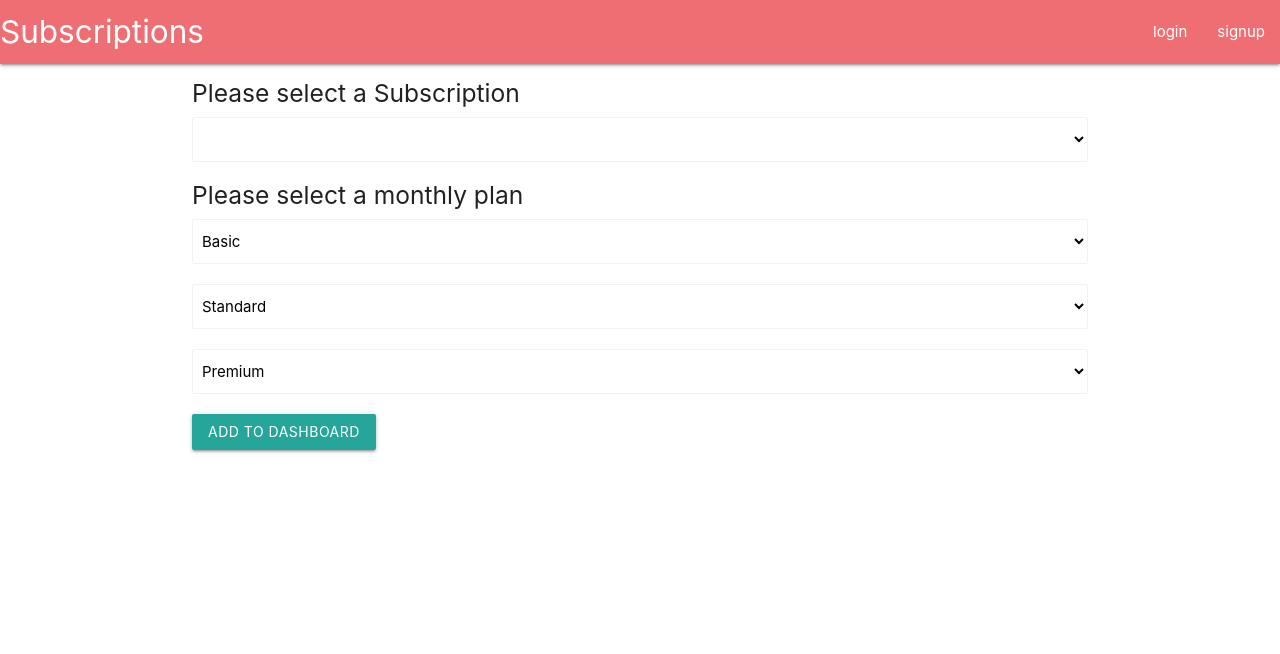
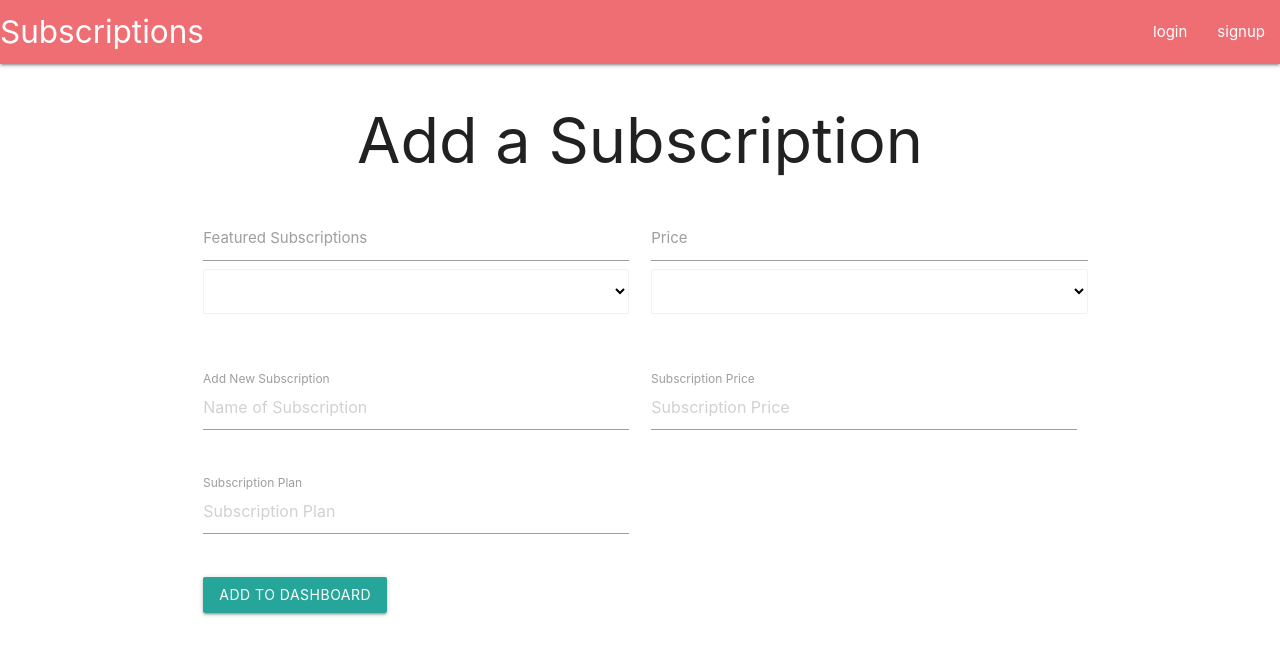
Before and after one commit to Aikeh2021/subscription-manager, a React (Create React App) app in the folder client/: page /subscriptions in a window 1280 px wide. Shown: the top 654 px of the page. Built offline with nearby package versions, Linux system fonts and the light colour scheme.

Commit message:
Updated the subscriptions form. Created featured subscriptions and the featured subscription price in a drop down.

```diff
--- a/client/src/containers/Subscriptions/Subscriptions.jsx
+++ b/client/src/containers/Subscriptions/Subscriptions.jsx
@@ -2,73 +2,73 @@ import React from 'react';
 
 const Subscriptions = () => {
     return (
-      <div>
 <div className="container">
-        <h5> Please select a Subscription </h5>
-<div class="row">
-<label></label>
-<select class="browser-default" enabled>
-<option value="enabled" enabled value></option>
+ <div className="row">
+<div> <h1 className="center-align">Add a Subscription</h1>
+    <form className="col s12">
+    <div className="row">
+
+        <div className="input-field col s6">
+        <input id="featured"/>
+        <label htmlFor= "featured Subscriptions">Featured Subscriptions </label>
+  <select className="browser-default">
+    <option value="" disabled selected></option>
     <option value="1">Hulu</option>
+    <option value="3">Spotify</option>
     <option value="2">Netflix</option>
     <option value="3">Amazon</option>
-<option value="3">Apple music</option>
-</select>
-</div>
-</div>
-<div className="container">
-        <h5> Please select a monthly plan </h5>
-<div class="row">
-<label></label>
-<select class="browser-default" enabled>
-<option value="enabled" enabled value>Basic</option>
-<option value="1">$5:99</option>
-<option value="2">$8.99</option>
-<option value="3">$12.99</option>
+    <option value="3">Apple Music</option>
 
   </select>
-</div>
+    <label></label>
+
         </div>
 
-<div className="container">
-        <h5>  </h5>
-<div class="row">
-<label></label>
-<select class="browser-default" enabled>
-<option value="enabled" enabled value>Standard</option>
-<option value="1">$5:99</option>
-<option value="2">$8.99</option>
-<option value="3">$13.99</option>
+        <div className="row">
 
-</select>
-</div>
-</div>
-
-
-<div className="container">
-        <h5> </h5>
-<div class="row">
-<label></label>
-<select class="browser-default" enabled>
-<option value="enabled" enabled value>Premium</option>
-<option value="1">$11.99</option>
-<option value="2">$17.99</option>
+        <div className="input-field col s6">
+        <input id="featured"/>
+        <label htmlFor= "featured subscription price">Price</label>
+  <select className="browser-default">
+    <option value="" disabled selected></option>
+    <option value="1">$5.99</option>
+    <option value="3">$8.99</option>
+    <option value="2">$12.99</option>
+    <option value="3">$17.99</option>
     <option value="3">$25.99</option>
 
   </select>
-
-
+    <label></label>
   </div>
-<div>
-  <button className="btn waves-effect waves-light" type="submit" name="action">Add to dashboard
-
+        </div>
+        </div>
+      {/* </div> */}
+      <div className="row">
+        <div className="input-field col s6">
+          <input placeholder="Name of Subscription" id="subscription" type="text"/>
+          <label htmlFor="subscription">Add New Subscription</label>
+        </div>
+        <div className="input-field col s6">
+        <input placeholder="Subscription Price" id="price" type="text"/>
+          <label htmlFor="subscription price">Subscription Price</label>
+        </div>
+      </div>
+      <div className="row">
+        <div className="input-field col s6">
+        <input placeholder="Subscription Plan" id="plan" type="text"/>
+          <label htmlFor="subscription Plan">Subscription Plan</label>
+        </div>
+      </div>
+      <div className="row">
+        <div className="col s12">
+        <button className="btn waves-effect waves-light">Add to dashboard
    </button>
         </div>
        </div>
-
-
+    </form>
     </div>
-
+    </div>
+       </div>
 
   );
 };
```
Lines whose indentation alone changed are shown as unchanged.
